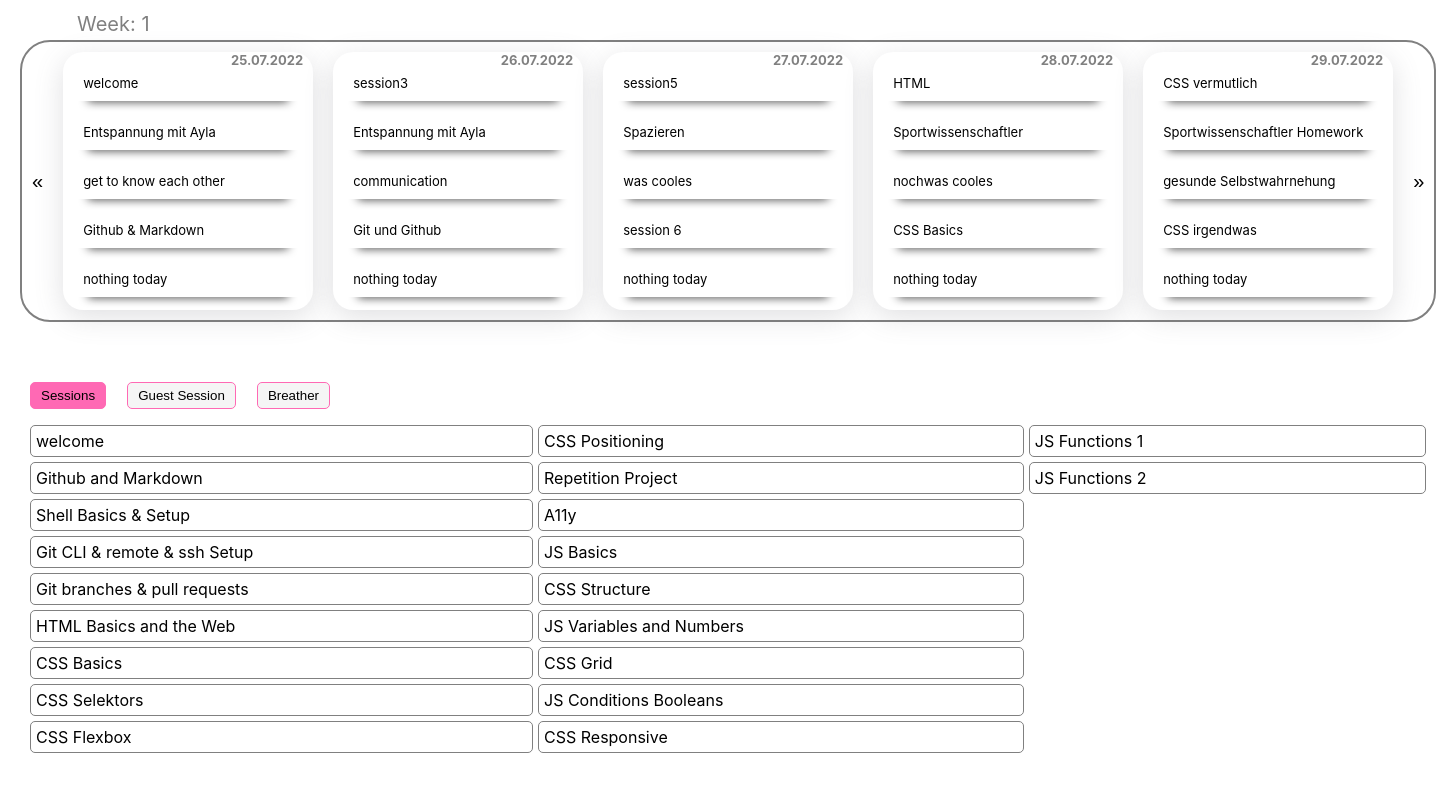
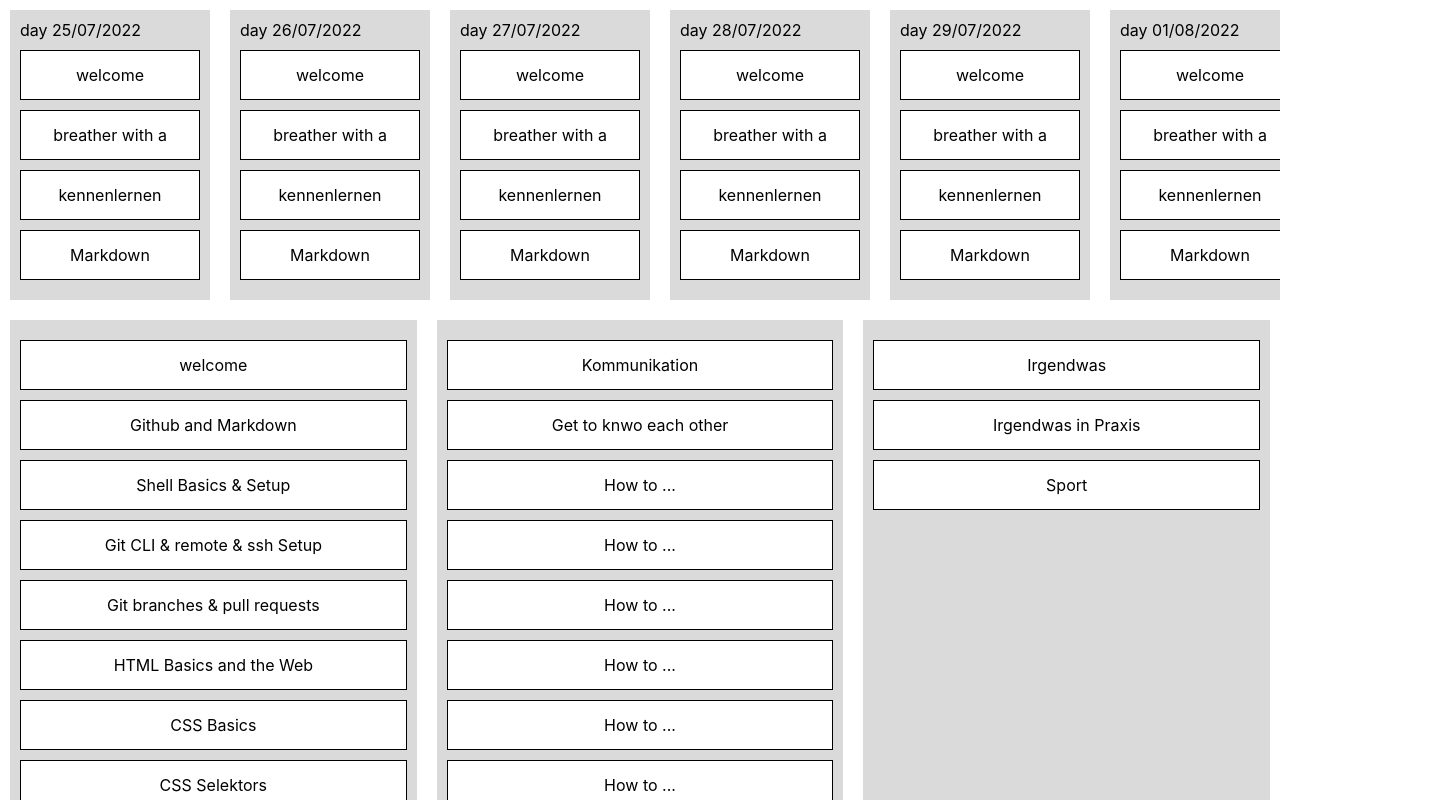
Before and after one commit to julialoeschel/drag-my-days, a Next.js app: page / in a window 1280 px wide. Shown: the top 800 px of the page, 1436 px wide, since content can reach past the window. Built offline with nearby package versions, Linux system fonts and the light colour scheme.

Commit message:
get dnd-kit going

```diff
--- a/package.json
+++ b/package.json
@@ -10,9 +10,11 @@
   },
   "dependencies": {
     "@dnd-kit/core": "^6.0.5",
+    "@dnd-kit/sortable": "^7.0.1",
     "next": "12.2.2",
     "react": "18.2.0",
-    "react-dom": "18.2.0"
+    "react-dom": "18.2.0",
+    "uuid": "^8.3.2"
   },
   "devDependencies": {
     "eslint": "8.20.0",
--- a/pages/index.js
+++ b/pages/index.js
@@ -1,42 +1,152 @@
-import OneWeek from "../public/Components/OneWeek";
 import styles from "../styles/Home.module.css";
 import { data } from "../public/data-newsortet";
 import { useState } from "react";
-import SessionOverview from "../public/Components/SessionOverview";
-import { DndContext } from "@dnd-kit/core";
+import {
+  DndContext,
+  DragOverlay,
+  closestCorners,
+  KeyboardSensor,
+  PointerSensor,
+  useSensor,
+  useSensors,
+} from "@dnd-kit/core";
+import { arrayMove, sortableKeyboardCoordinates } from "@dnd-kit/sortable";
+import ContainerWeek from "../public/Components/ContainerWeek";
+import Container from "../public/Components/Container";
+import { Item } from "../public/Components/SortableItem";
 
 export default function Home() {
-  const [week, setWeek] = useState(data.weeks[0]);
-  const [allSessions, setAllSessions] = useState(data.sessions);
+  const [items, setItems] = useState(data());
+  const [activeId, setActiveId] = useState();
+  const days = Object.keys(items).filter((key) => key.includes("day"));
 
-  function handleNextWeek() {
-    const indexOfWeek = data.weeks.findIndex((element) => element === week);
-    if (indexOfWeek == data.weeks.length - 1) return;
-    const indexOfNextWeek = indexOfWeek + 1;
-    setWeek(data.weeks[indexOfNextWeek]);
+  const sensors = useSensors(
+    useSensor(PointerSensor),
+    useSensor(KeyboardSensor, {
+      coordinateGetter: sortableKeyboardCoordinates,
+    })
+  );
+
+  return (
+    <section className={styles.container}>
+      <DndContext
+        sensors={sensors}
+        collisionDetection={closestCorners}
+        onDragStart={handleDragStart}
+        onDragOver={handleDragOver}
+        onDragEnd={handleDragEnd}
+      >
+        <div className={styles.upperContainer}>
+          {days.map((day) => (
+            <ContainerWeek id={day} key={day} items={items[day]} date={day} />
+          ))}
+        </div>
+
+        <div className={styles.lowerContainer}>
+          <Container id="sessions" items={items.sessions} />
+          <Container id="guestSessions" items={items.guestSessions} />
+          <Container id="breather" items={items.breather} />
+        </div>
+
+        <DragOverlay>{activeId ? <Item id={activeId} /> : null}</DragOverlay>
+      </DndContext>
+    </section>
+  );
+
+  function findContainer(id) {
+    if (id in items) {
+      return id;
+    }
+    const foundContainer = Object.keys(items).find((key) =>
+      items[key].map((x) => x.id).includes(id)
+    );
+
+    return foundContainer;
   }
 
-  function handlePreviousWeek() {
-    const indexOfWeek = data.weeks.findIndex((element) => element === week);
-    if (indexOfWeek == 0) return;
-    const indexOfLastWeek = indexOfWeek - 1;
-    setWeek(data.weeks[indexOfLastWeek]);
+  function handleDragStart(event) {
+    const { active } = event;
+    const { id } = active;
+
+    setActiveId(id);
   }
 
-  return (
-    <DndContext>
-      <section className={styles.container}>
-        <OneWeek
-          week={week}
-          onNext={handleNextWeek}
-          onPrev={handlePreviousWeek}
-        ></OneWeek>
-        <SessionOverview
-          sessions={allSessions}
-          guestSessions={data.guestSessions}
-          breather={data.breather}
-        ></SessionOverview>
-      </section>
-    </DndContext>
-  );
+  function handleDragOver(event) {
+    const { active, over } = event;
+    const { id } = active;
+    const { id: overId } = over;
+
+    // Find the containers
+    const activeContainer = findContainer(id);
+    const overContainer = findContainer(overId);
+    if (
+      !activeContainer ||
+      !overContainer ||
+      activeContainer === overContainer
+    ) {
+      return;
+    }
+
+    setItems((prev) => {
+      //container mit Inhalt [{},{}...]
+      const activeItems = prev[activeContainer];
+      const overItems = prev[overContainer];
+      // Find the indexes for the items
+      const activeIndex = activeItems.map((x) => x.id).indexOf(id);
+      const overIndex = overItems.map((x) => x.id).indexOf(overId);
+
+      let newIndex;
+      if (overId in prev) {
+        // We're at the root droppable of a container
+        newIndex = overItems.length + 1;
+      } else {
+        const isBelowLastItem = over && overIndex === overItems.length - 1;
+        const modifier = isBelowLastItem ? 1 : 0;
+
+        newIndex = overIndex >= 0 ? overIndex + modifier : overItems.length + 1;
+      }
+      return {
+        ...prev,
+        [activeContainer]: [
+          ...prev[activeContainer].filter((item) => item.id !== active.id),
+        ],
+        [overContainer]: [
+          ...prev[overContainer].slice(0, newIndex),
+          items[activeContainer][activeIndex],
+          ...prev[overContainer].slice(newIndex, prev[overContainer].length),
+        ],
+      };
+    });
+  }
+
+  function handleDragEnd(event) {
+    const { active, over } = event;
+    const { id } = active;
+    const { id: overId } = over;
+
+    const activeContainer = findContainer(id);
+    const overContainer = findContainer(overId);
+
+    if (
+      !activeContainer ||
+      !overContainer ||
+      activeContainer !== overContainer
+    ) {
+      return;
+    }
+
+    const activeIndex = items[activeContainer]
+      .map((x) => x.id)
+      .indexOf(active.id);
+    const overIndex = items[overContainer].map((x) => x.id).indexOf(overId);
+
+    if (activeIndex !== overIndex) {
+      setItems((prev) => ({
+        ...prev,
+        [overContainer]: arrayMove(prev[overContainer], activeIndex, overIndex),
+      }));
+    }
+
+    setActiveId(null);
+  }
 }
--- /dev/null
+++ b/public/Components/Container.jsx
@@ -0,0 +1,36 @@
+import { useDroppable } from "@dnd-kit/core";
+import {
+  SortableContext,
+  verticalListSortingStrategy,
+} from "@dnd-kit/sortable";
+
+import SortableItem from "./SortableItem";
+
+const containerStyle = {
+  background: "#dadada",
+  padding: 10,
+  margin: 10,
+  flex: 1,
+};
+
+export default function Container(props) {
+  const { id, items } = props;
+
+  const { setNodeRef } = useDroppable({
+    id,
+  });
+
+  return (
+    <SortableContext
+      id={id}
+      items={items}
+      strategy={verticalListSortingStrategy}
+    >
+      <div ref={setNodeRef} style={containerStyle}>
+        {items.map((item) => (
+          <SortableItem key={item.id} id={item.id} name={item.name} />
+        ))}
+      </div>
+    </SortableContext>
+  );
+}
--- /dev/null
+++ b/public/Components/ContainerWeek.jsx
@@ -0,0 +1,33 @@
+import React from "react";
+import styles from "../../styles/Container.module.css";
+
+import { useDroppable } from "@dnd-kit/core";
+import {
+  SortableContext,
+  verticalListSortingStrategy,
+} from "@dnd-kit/sortable";
+
+import SortableItem from "./SortableItem";
+
+export default function ContainerWeek(props) {
+  const { id, items } = props;
+
+  const { setNodeRef } = useDroppable({
+    id,
+  });
+
+  return (
+    <SortableContext
+      id={id}
+      items={items}
+      strategy={verticalListSortingStrategy}
+    >
+      <div ref={setNodeRef} className={styles.containerweek}>
+        <span>{props.date}</span>
+        {items.map((item) => (
+          <SortableItem key={item.id} id={item.id} name={item.name} />
+        ))}
+      </div>
+    </SortableContext>
+  );
+}
--- a/public/Components/OneDay.js
+++ /dev/null
@@ -1,14 +0,0 @@
-import styles from "../../styles/OneDay.module.css";
-
-export default function OneDay({ day }) {
-  return (
-    <div className={styles.container}>
-      <h2 className={styles.date}>{day.date}</h2>
-      <p className={styles.session}>{day.session1}</p>
-      <p className={styles.session}>{day.breather}</p>
-      <p className={styles.session}>{day.guestSession}</p>
-      <p className={styles.session}>{day.session2}</p>
-      <p className={styles.session}>{day.assignment}</p>
-    </div>
-  );
-}
--- a/public/Components/OneWeek.js
+++ /dev/null
@@ -1,19 +0,0 @@
-import styles from "../../styles/OneWeek.module.css";
-import OneDay from "./OneDay";
-
-export default function OneWeek({ week, onNext, onPrev }) {
-  return (
-    <div className={styles.container}>
-      <span className={styles.week}>Week: {week.week}</span>
-      <button className={styles.button} onClick={onPrev}>
-        &#171;
-      </button>
-      {week.days.map((day) => (
-        <OneDay day={day} key={day.date}></OneDay>
-      ))}
-      <button className={styles.button} onClick={onNext}>
-        &#187;
-      </button>
-    </div>
-  );
-}
--- /dev/null
+++ b/public/Components/SortableItem.jsx
@@ -0,0 +1,32 @@
+import { useSortable } from "@dnd-kit/sortable";
+import { CSS } from "@dnd-kit/utilities";
+
+export function Item(props) {
+  const style = {
+    width: "100%",
+    height: 50,
+    display: "flex",
+    alignItems: "center",
+    justifyContent: "center",
+    border: "1px solid black",
+    margin: "10px 0",
+    background: "white",
+  };
+  return <div style={style}>{props.name}</div>;
+}
+
+export default function SortableItem(props) {
+  const { attributes, listeners, setNodeRef, transform, transition } =
+    useSortable({ id: props.id });
+
+  const style = {
+    transform: CSS.Transform.toString(transform),
+    transition,
+  };
+
+  return (
+    <div ref={setNodeRef} style={style} {...attributes} {...listeners}>
+      <Item id={props.id} name={props.name} />
+    </div>
+  );
+}
--- a/public/data-newsortet.js
+++ b/public/data-newsortet.js
@@ -1,234 +1,188 @@
-export const data = {
-  weeks: [
+import { v4 as uuidv4 } from "uuid";
+
+export const data = () => {
+  const items = {
+    sessions: [
+      { name: "welcome", coach: "Julia", id: uuidv4() },
+      { name: "Github and Markdown", coach: "Julia", id: uuidv4() },
+      { name: "Shell Basics & Setup", coach: "Gregor", id: uuidv4() },
       {
-      week: 1,
-      days: [
-        {
-          date: "25.07.2022",
-          session1: "welcome",
-          coachSession1: "Julia",
-          breather: "Entspannung mit Ayla",
-          coachBreather: "Ayla",
-          guestSession: "get to know each other",
-          coachGuestSession: "Julia",
-          session2: "Github & Markdown",
-          coachSession2: "Julia",
-          assignment: "nothing today",
-          feiertag: false,
+        name: "Git CLI & remote & ssh Setup",
+        coach: "Gregor",
+        id: uuidv4(),
       },
       {
-          date: "26.07.2022",
-          session1: "session3",
-          coachSession1: "Gregor",
-          breather: "Entspannung mit Ayla",
-          coachBreather: "Ayla",
-          guestSession: "communication",
-          coachGuestSession: "Nele",
-          session2: "Git und Github",
-          coachSession2: "Gregor",
-          assignment: "nothing today",
-          feiertag: false,
+        name: "Git branches & pull requests",
+        coach: "Gregor",
+        id: uuidv4(),
       },
-        {
-          date: "27.07.2022",
-          session1: "session5",
-          coachSession1: "Mareike",
-          breather: "Spazieren",
-          coachBreather: "Julia",
-          guestSession: "was cooles",
-          coachGuestSession: "jemand von uns",
-          session2: "session 6",
-          coachSession2: "Julia",
-          assignment: "nothing today",
-          feiertag: false,
-        },
-        {
-          date: "28.07.2022",
-          session1: "HTML",
-          coachSession1: "Julia",
-          breather: "Sportwissenschaftler",
-          coachBreather: "Sportwissenschaftler",
-          guestSession: "nochwas cooles",
-          coachGuestSession: "jemand von uns",
-          session2: "CSS Basics",
-          coachSession2: "Mareike",
-          assignment: "nothing today",
-          feiertag: false,
-        },
-        {
-          date: "29.07.2022",
-          session1: "CSS vermutlich",
-          coachSession1: "Gregor",
-          breather: "Sportwissenschaftler Homework",
-          coachBreather: "Sportwissenschaftler",
-          guestSession: "gesunde Selbstwahrnehung",
-          coachGuestSession: "Neke",
-          session2: "CSS irgendwas",
-          coachSession2: "Mareike",
-          assignment: "nothing today",
-          feiertag: false,
-        },
-      ],
-    },
-    {
-      week: 2,
-      days: [
-        {
-          date: "01.08.2022",
-          session1: "welcome",
-          coachSession1: "Julia",
-          breather: "Entspannung mit Ayla",
-          coachBreather: "Ayla",
-          guestSession: "get to know each other",
-          coachGuestSession: "Julia",
-          session2: "Github & Markdown",
-          coachSession2: "Julia",
-          assignment: "nothing today",
-          feiertag: false,
-        },
-        {
-          date: "02.08.2022",
-          session1: "session3",
-          coachSession1: "Gregor",
-          breather: "Entspannung mit Ayla",
-          coachBreather: "Ayla",
-          guestSession: "communication",
-          coachGuestSession: "Nele",
-          session2: "Git und Github",
-          coachSession2: "Gregor",
-          assignment: "nothing today",
-          feiertag: false,
-        },
-        {
-          date: "03.08.2022",
-          session1: "session5",
-          coachSession1: "Mareike",
-          breather: "Spazieren",
-          coachBreather: "Julia",
-          guestSession: "was cooles",
-          coachGuestSession: "jemand von uns",
-          session2: "session 6",
-          coachSession2: "Julia",
-          assignment: "nothing today",
-          feiertag: false,
-        },
-        {
-          date: "04.08.2022",
-          session1: "HTML",
-          coachSession1: "Julia",
-          breather: "Sportwissenschaftler",
-          coachBreather: "Sportwissenschaftler",
-          guestSession: "nochwas cooles",
-          coachGuestSession: "jemand von uns",
-          session2: "CSS Basics",
-          coachSession2: "Mareike",
-          assignment: "nothing today",
-          feiertag: false,
-        },
-        {
-          date: "05.08.2022",
-          session1: "CSS vermutlich",
-          coachSession1: "Gregor",
-          breather: "Sportwissenschaftler Homework",
-          coachBreather: "Sportwissenschaftler",
-          guestSession: "gesunde Selbstwahrnehung",
-          coachGuestSession: "Neke",
-          session2: "CSS irgendwas",
-          coachSession2: "Mareike",
-          assignment: "nothing today",
-          feiertag: false,
-        },
-      ],
-    },
-  ],
-  sessions: [
-    { session: "welcome", coach: "Julia" },
-    { session: "Github and Markdown", coach: "Julia" },
-    { session: "Shell Basics & Setup", coach: "Gregor" },
-    { session: "Git CLI & remote & ssh Setup", coach: "Gregor" },
-    { session: "Git branches & pull requests", coach: "Gregor" },
-    { session: "HTML Basics and the Web", coach: "Julia" },
-    { session: "CSS Basics", coach: "Dominik" },
-    { session: "CSS Selektors", coach: "Gregor" },
-    { session: "CSS Flexbox", coach: "Mareike" },
-    { session: "CSS Positioning", coach: "Julia" },
-    { session: "Repetition Project", coach: "Gregor" },
-    { session: "A11y", coach: "Gregor" },
-    { session: "JS Basics", coach: "Gregor" },
-    { session: "CSS Structure", coach: "Gregor" },
-    { session: "JS Variables and Numbers", coach: "Julia" },
-    { session: "CSS Grid", coach: "Mareike" },
-    { session: "JS Conditions Booleans", coach: "" },
-    { session: "CSS Responsive", coach: "" },
-    { session: "JS Functions 1", coach: "Julia" },
-    { session: "JS Functions 2", coach: "Julia" },
+      { name: "HTML Basics and the Web", coach: "Julia", id: uuidv4() },
+      { name: "CSS Basics", coach: "Dominik", id: uuidv4() },
+      { name: "CSS Selektors", coach: "Gregor", id: uuidv4() },
+      { name: "CSS Flexbox", coach: "Mareike", id: uuidv4() },
+      { name: "CSS Positioning", coach: "Julia", id: uuidv4() },
+      { name: "Repetition Project", coach: "Gregor", id: uuidv4() },
+      { name: "A11y", coach: "Gregor", id: uuidv4() },
+      { name: "JS Basics", coach: "Gregor", id: uuidv4() },
+      { name: "CSS Structure", coach: "Gregor", id: uuidv4() },
+      { name: "JS Variables and Numbers", coach: "Julia", id: uuidv4() },
+      { name: "CSS Grid", coach: "Mareike", id: uuidv4() },
+      { name: "JS Conditions Booleans", coach: "", id: uuidv4() },
+      { name: "CSS Responsive", coach: "", id: uuidv4() },
+      { name: "JS Functions 1", coach: "Julia", id: uuidv4() },
+      { name: "JS Functions 2", coach: "Julia", id: uuidv4() },
     ],
     guestSessions: [
       {
-      guestSession: "Kommunikation",
+        name: "Kommunikation",
         coach: "Nele",
+        id: uuidv4(),
       },
       {
-      guestSession: "Get to knwo each other",
+        name: "Get to knwo each other",
         coach: "Julia",
+        id: uuidv4(),
       },
       {
-      guestSession: "How to ...",
+        name: "How to ...",
         coach: "jemand",
+        id: uuidv4(),
       },
       {
-      guestSession: "How to ...",
+        name: "How to ...",
         coach: "jemand",
+        id: uuidv4(),
       },
       {
-      guestSession: "How to ...",
+        name: "How to ...",
         coach: "jemand",
+        id: uuidv4(),
       },
       {
-      guestSession: "How to ...",
+        name: "How to ...",
         coach: "jemand",
+        id: uuidv4(),
       },
       {
-      guestSession: "How to ...",
+        name: "How to ...",
         coach: "jemand",
+        id: uuidv4(),
       },
       {
-      guestSession: "How to ...",
+        name: "How to ...",
         coach: "jemand",
+        id: uuidv4(),
       },
       {
-      guestSession: "How to ...",
+        name: "How to ...",
         coach: "jemand",
+        id: uuidv4(),
       },
       {
-      guestSession: "How to ...",
+        name: "How to ...",
         coach: "jemand",
+        id: uuidv4(),
       },
       {
-      guestSession: "How to ...",
+        name: "How to ...",
         coach: "jemand",
+        id: uuidv4(),
       },
       {
-      guestSession: "How to ...",
+        name: "How to ...",
         coach: "jemand",
+        id: uuidv4(),
       },
       {
-      guestSession: "How to ...",
+        name: "How to ...",
         coach: "jemand",
+        id: uuidv4(),
       },
     ],
     breather: [
       {
-      breather: "Irgendwas",
+        name: "Irgendwas",
         coach: "Ayla",
+        id: uuidv4(),
       },
       {
-      breather: "Irgendwas in Praxis",
+        name: "Irgendwas in Praxis",
         coach: "Ayla",
+        id: uuidv4(),
       },
       {
-      breather: "Sport",
+        name: "Sport",
         coach: "Sportwissenschaftler",
+        id: uuidv4(),
       },
     ],
+    "day 25/07/2022": [
+      { name: "welcome", id: uuidv4(), coach: "" },
+      { name: "breather with a", id: uuidv4(), coach: "" },
+      { name: "kennenlernen", id: uuidv4(), coach: "" },
+      { name: "Markdown", id: uuidv4(), coach: "" },
+    ],
+    "day 26/07/2022": [
+      { name: "welcome", id: uuidv4(), coach: "" },
+      { name: "breather with a", id: uuidv4(), coach: "" },
+      { name: "kennenlernen", id: uuidv4(), coach: "" },
+      { name: "Markdown", id: uuidv4(), coach: "" },
+    ],
+    "day 27/07/2022": [
+      { name: "welcome", id: uuidv4(), coach: "" },
+      { name: "breather with a", id: uuidv4(), coach: "" },
+      { name: "kennenlernen", id: uuidv4(), coach: "" },
+      { name: "Markdown", id: uuidv4(), coach: "" },
+    ],
+    "day 28/07/2022": [
+      { name: "welcome", id: uuidv4(), coach: "" },
+      { name: "breather with a", id: uuidv4(), coach: "" },
+      { name: "kennenlernen", id: uuidv4(), coach: "" },
+      { name: "Markdown", id: uuidv4(), coach: "" },
+    ],
+    "day 29/07/2022": [
+      { name: "welcome", id: uuidv4(), coach: "" },
+      { name: "breather with a", id: uuidv4(), coach: "" },
+      { name: "kennenlernen", id: uuidv4(), coach: "" },
+      { name: "Markdown", id: uuidv4(), coach: "" },
+    ],
+    "day 01/08/2022": [
+      { name: "welcome", id: uuidv4(), coach: "" },
+      { name: "breather with a", id: uuidv4(), coach: "" },
+      { name: "kennenlernen", id: uuidv4(), coach: "" },
+      { name: "Markdown", id: uuidv4(), coach: "" },
+    ],
+    "day 02/08/2022": [
+      { name: "welcome", id: uuidv4(), coach: "" },
+      { name: "breather with a", id: uuidv4(), coach: "" },
+      { name: "kennenlernen", id: uuidv4(), coach: "" },
+      { name: "Markdown", id: uuidv4(), coach: "" },
+    ],
+    "day 03/08/2022": [
+      { name: "welcome", id: uuidv4(), coach: "" },
+      { name: "breather with a", id: uuidv4(), coach: "" },
+      { name: "kennenlernen", id: uuidv4(), coach: "" },
+      { name: "Markdown", id: uuidv4(), coach: "" },
+    ],
+    "day 04/08/2022": [
+      { name: "welcome", id: uuidv4(), coach: "" },
+      { name: "breather with a", id: uuidv4(), coach: "" },
+      { name: "kennenlernen", id: uuidv4(), coach: "" },
+      { name: "Markdown", id: uuidv4(), coach: "" },
+    ],
+    "day 05/08/2022": [
+      { name: "welcome", id: uuidv4(), coach: "" },
+      { name: "breather with a", id: uuidv4(), coach: "" },
+      { name: "kennenlernen", id: uuidv4(), coach: "" },
+      { name: "Markdown", id: uuidv4(), coach: "" },
+    ],
+    "day 08/08/2022": [
+      { name: "welcome", id: uuidv4(), coach: "" },
+      { name: "breather with a", id: uuidv4(), coach: "" },
+      { name: "kennenlernen", id: uuidv4(), coach: "" },
+      { name: "Markdown", id: uuidv4(), coach: "" },
+    ],
   };
+
+  return items;
+};
--- /dev/null
+++ b/styles/Container.module.css
@@ -0,0 +1,7 @@
+.containerweek {
+  background: #dadada;
+  padding: 10px;
+  margin: 10px;
+  flex: 1;
+  min-width: 200px;
+}
--- a/styles/Home.module.css
+++ b/styles/Home.module.css
@@ -1,6 +1,14 @@
 .container {
-  display: grid;
-  grid-template-rows: min-content 1fr;
-  height: 94vh;
+  display: flex;
+  flex-direction: column;
+}
+
+.upperContainer {
+  display: flex;
   width: 100vw;
+  overflow: scroll;
 }
+
+.lowerContainer {
+  display: flex;
+}
--- a/styles/OneDay.module.css
+++ /dev/null
@@ -1,25 +0,0 @@
-.container {
-  display: inline-block;
-  margin: 10px;
-  padding: 0 10px;
-  box-shadow: rgba(100, 100, 111, 0.2) 0px 7px 29px 0px;
-  position: relative;
-  width: 250px;
-  background-color: white;
-  border-radius: 20px;
-}
-
-.date {
-  font-size: small;
-  padding: 0 10px;
-  margin: 0;
-  position: absolute;
-  right: 0;
-  color: gray;
-}
-
-.session {
-  box-shadow: 0px 15px 10px -15px #111;
-  padding: 10px;
-  font-size: small;
-}
--- a/styles/OneWeek.module.css
+++ /dev/null
@@ -1,23 +0,0 @@
-.container {
-  border: 2px gray solid;
-  border-radius: 30px;
-  margin: 40px 20px 20px 20px;
-  display: flex;
-  justify-content: space-around;
-  position: relative;
-}
-
-.button {
-  font-size: 20px;
-  padding: 10px;
-  border: none;
-  background-color: inherit;
-}
-
-.week {
-  position: absolute;
-  top: -30px;
-  left: 55px;
-  font-size: 20px;
-  color: gray;
-}
```
Also changed, not shown: 1 other file (tests, documents, lock files or other folders). Lines whose indentation alone changed are shown as unchanged.
